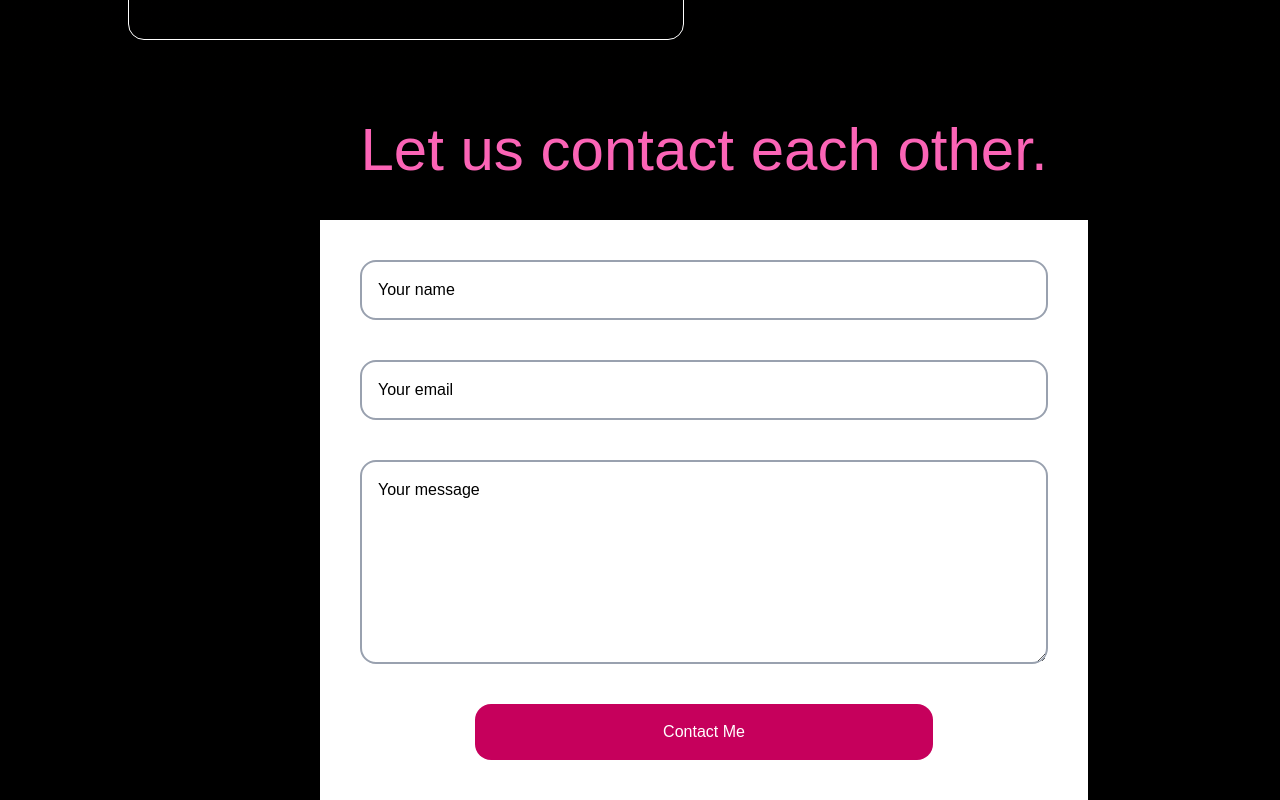
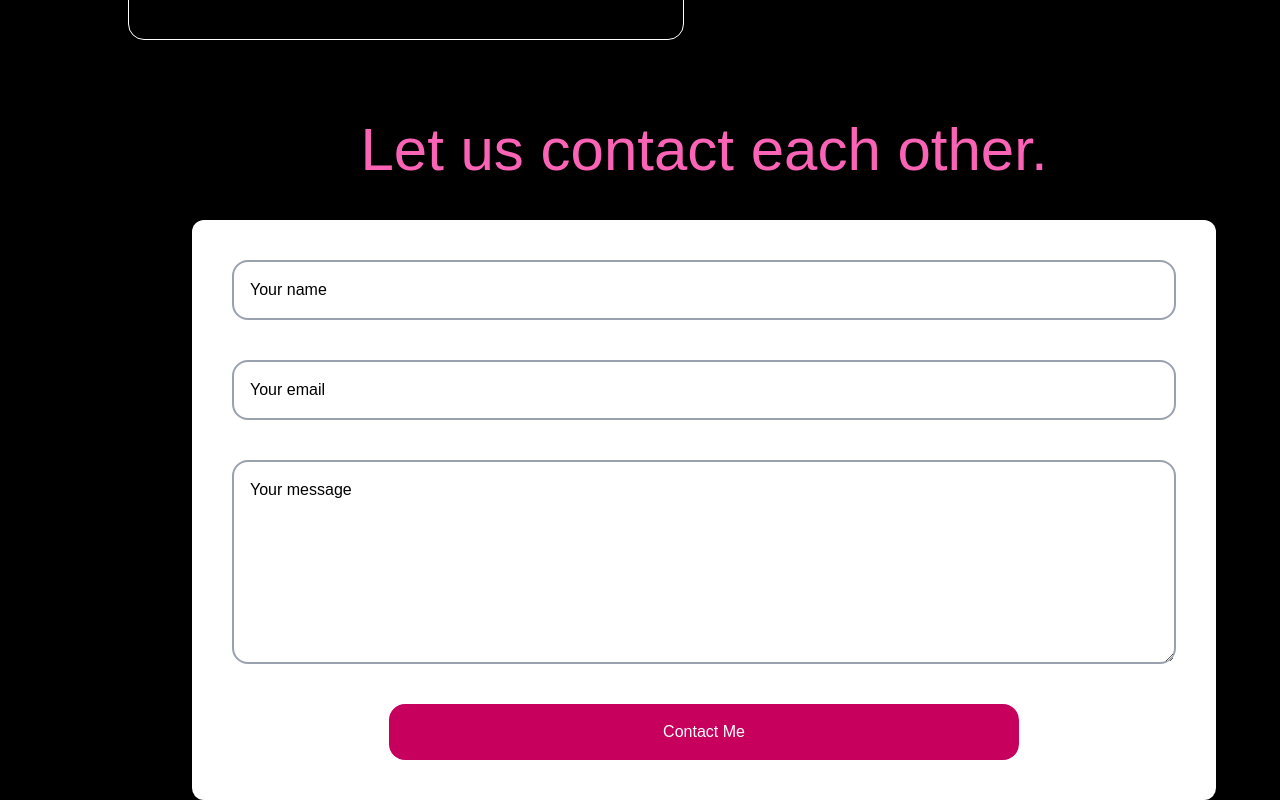
Before and after one commit to amanuelferede/portifolio, a Next.js app: page / in a window 1280 px wide. Shown: the part 6826-7626 px from the top of the page. Built offline with nearby package versions, Linux system fonts and the light colour scheme.

Commit message:
first-commit

```diff
--- a/app/components/contact.tsx
+++ b/app/components/contact.tsx
@@ -5,7 +5,7 @@ export default function Contact() {
         Let us contact each other.
       </p>
 
-      <div className="md:max-w-3xl max-w-full  mx-auto md:p-10 p-3 bg-white">
+      <div className="md:max-w-5xl md:rounded-xl rounded-md max-w-full  mx-auto md:p-10 p-3 bg-white">
         <div className="grid grid-cols-1 gap-10">
           <div className="">
             <input
--- a/app/components/top.tsx
+++ b/app/components/top.tsx
@@ -76,7 +76,7 @@ export default function Top() {
           }}
         />
 
-        <div className="grid grid-cols-2 ">
+        <div className="grid grid-rows-6 ">
           <div
             className="flex hover:bg-sky-950 hover:text-white  h-30 items-center justify-center text-white border-b border-b-transparent hover:border-b-white transition-all duration-500 ease-in-out last:hover:border-b-transparent"
             onClick={() => {
```
